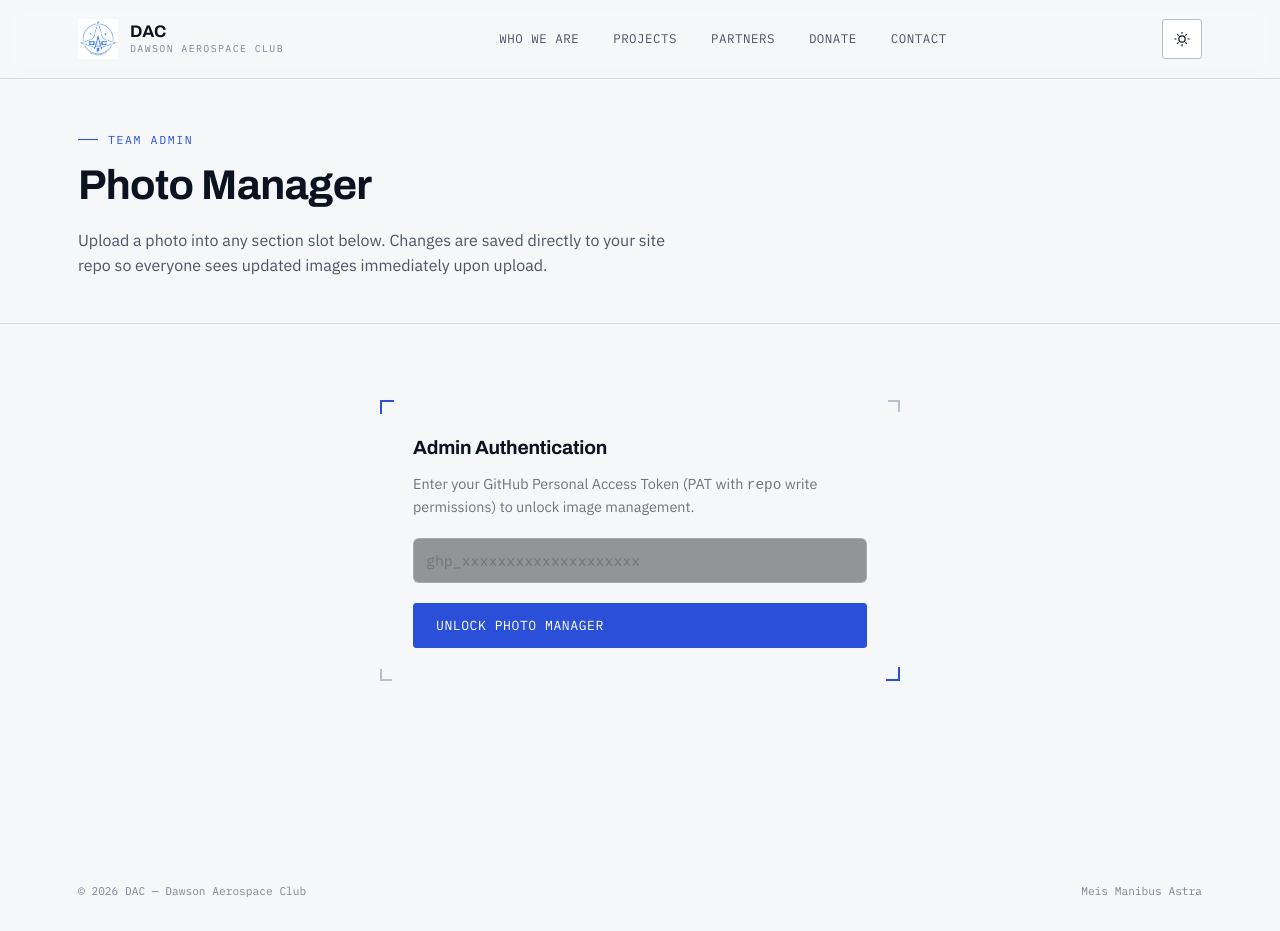
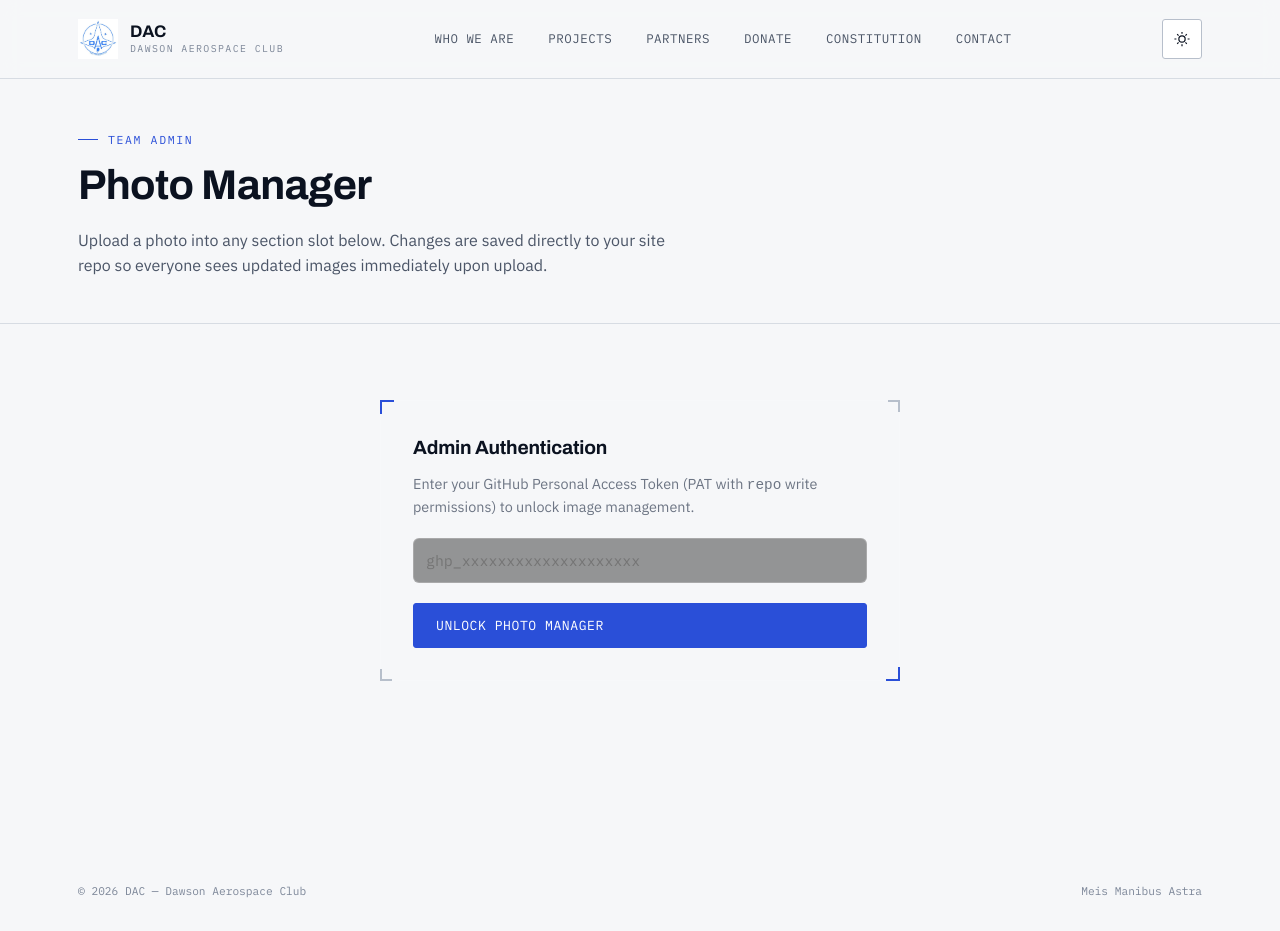
Before and after one commit to SaffronWare/DawsonAerospaceWebsiteV100000, a website: page admin.html in a window 1280 px wide. Drawn offline with Linux system fonts and the light colour scheme.

Commit message:
Update admin.html

```diff
--- a/admin.html
+++ b/admin.html
@@ -145,6 +145,7 @@
       <a href="index.html#projects">Projects</a>
       <a href="index.html#partners">Partners</a>
       <a href="index.html#donate">Donate</a>
+      <a href="assets/constitution.pdf" target="_blank" rel="noopener">Constitution</a>
       <a href="index.html#contact">Contact</a>
     </nav>
     <div class="header-actions">
@@ -162,6 +163,7 @@
     <a href="index.html#projects">Projects</a>
     <a href="index.html#partners">Partners</a>
     <a href="index.html#donate">Donate</a>
+    <a href="assets/constitution.pdf" target="_blank" rel="noopener">Constitution</a>
     <a href="index.html#contact">Contact</a>
   </div>
 </header>
```
